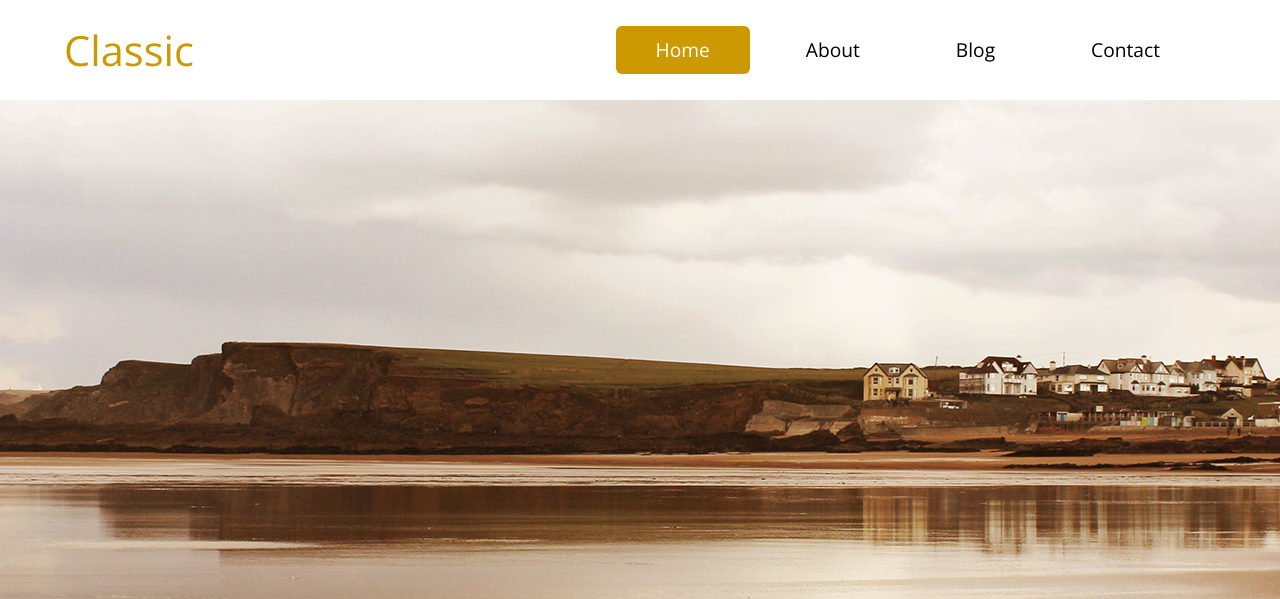
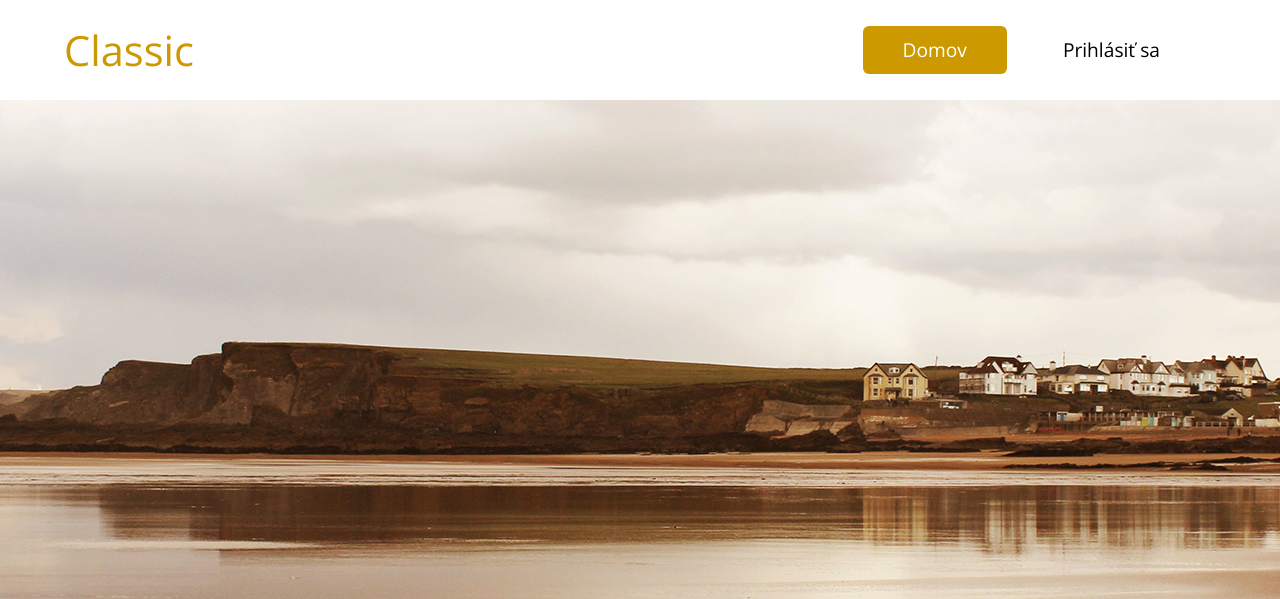
Before and after one commit to VendelinSlezak/fototlac-web, a PHP site: page / in a window 1280 px wide. Shown: the top 599 px of the page. Run offline with PHP 8.4, Linux system fonts and the light colour scheme; some libraries are stand-ins or nearby versions.

Commit message:
zmena headera

```diff
--- a/partials/header.php
+++ b/partials/header.php
@@ -40,16 +40,10 @@ http://www.templatemo.com/tm-488-classic
                 <div class="collapse navbar-toggleable-sm" id="tmNavbar">
                     <ul class="nav navbar-nav">
                         <li class="nav-item active">
-                            <a href="index.html" class="nav-link">Home</a>
+                            <a href="index.html" class="nav-link">Domov</a>
                         </li>
                         <li class="nav-item">
-                            <a href="about.html" class="nav-link">About</a>
-                        </li>
-                        <li class="nav-item">
-                            <a href="blog.html" class="nav-link">Blog</a>
-                        </li>
-                        <li class="nav-item">
-                            <a href="contact.html" class="nav-link">Contact</a>
+                            <a href="about.html" class="nav-link">Prihlásiť sa</a>
                         </li>
                     </ul>
                 </div>
```
